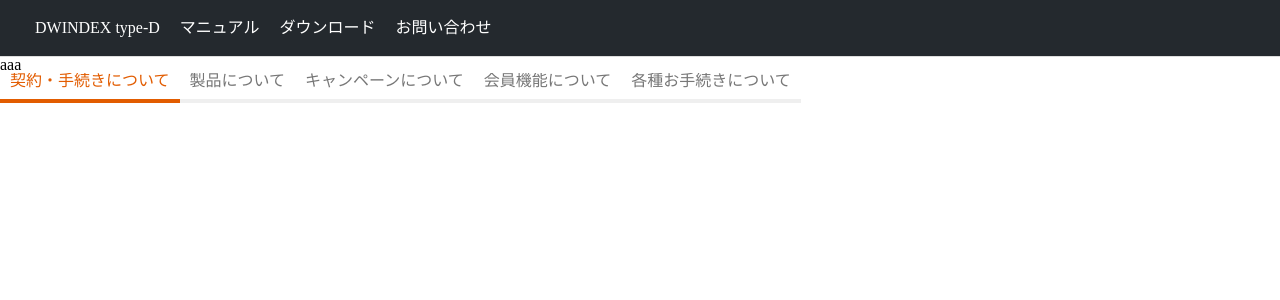
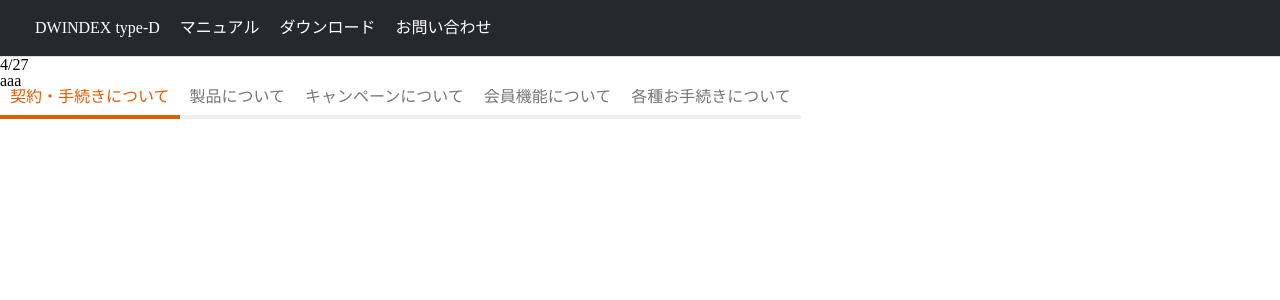
Before and after one commit to hydrangeas/css-sample, a Nuxt app: page / in a window 1280 px wide. Shown: the top 300 px of the page. Built offline with nearby package versions, Linux system fonts and the light colour scheme.

Commit message:
左サイドメニューの基本形作成

```diff
--- a/components/Contents.vue
+++ b/components/Contents.vue
@@ -1,5 +1,10 @@
 <template>
   <div class="ly_cont ly_cont__col">
+    <aside class="ly_cont_side">
+      <h2 class="el_lv4Heading">
+        4/27
+      </h2>
+    </aside>
     <main class="ly_cont_main">
       <article>
         aaa
```
